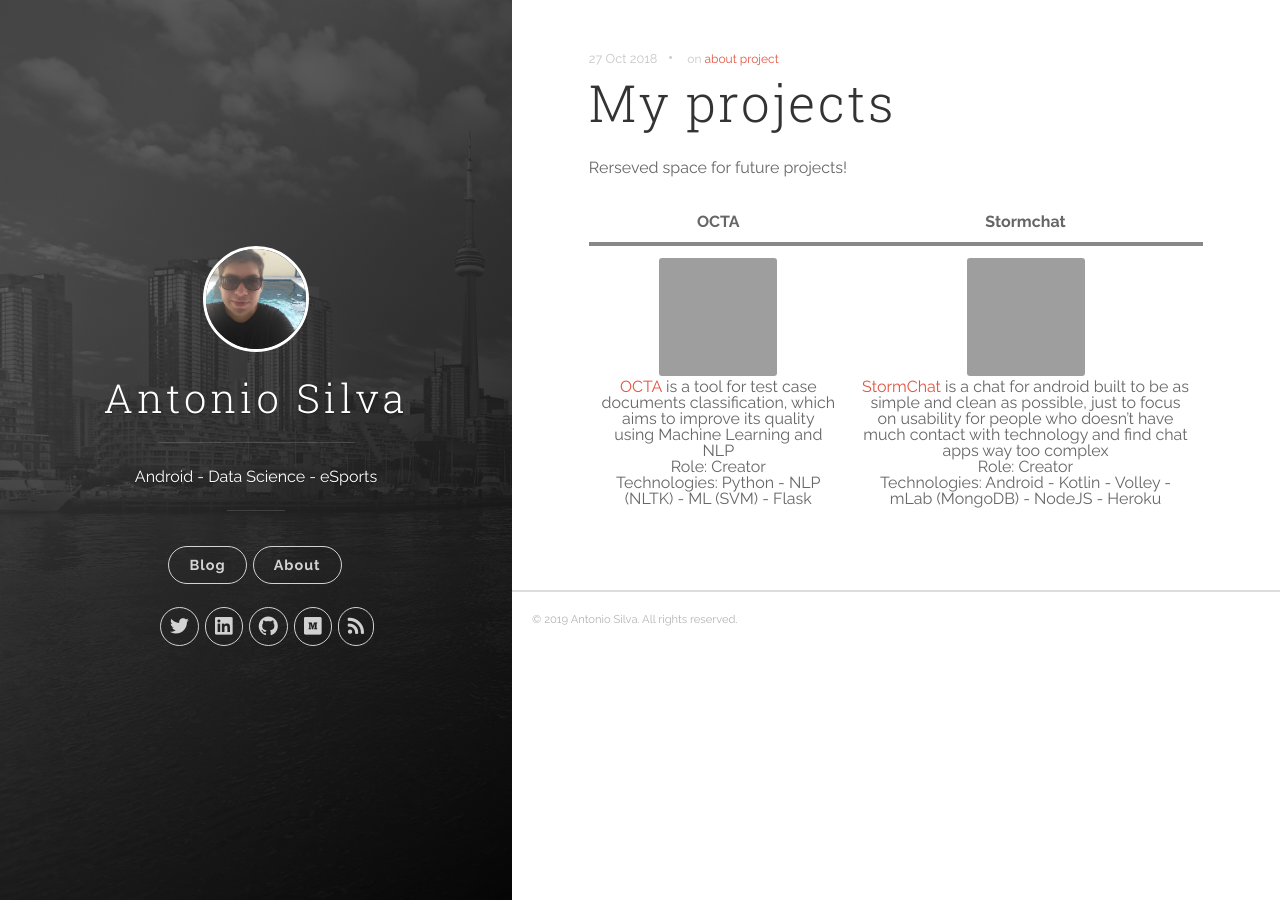
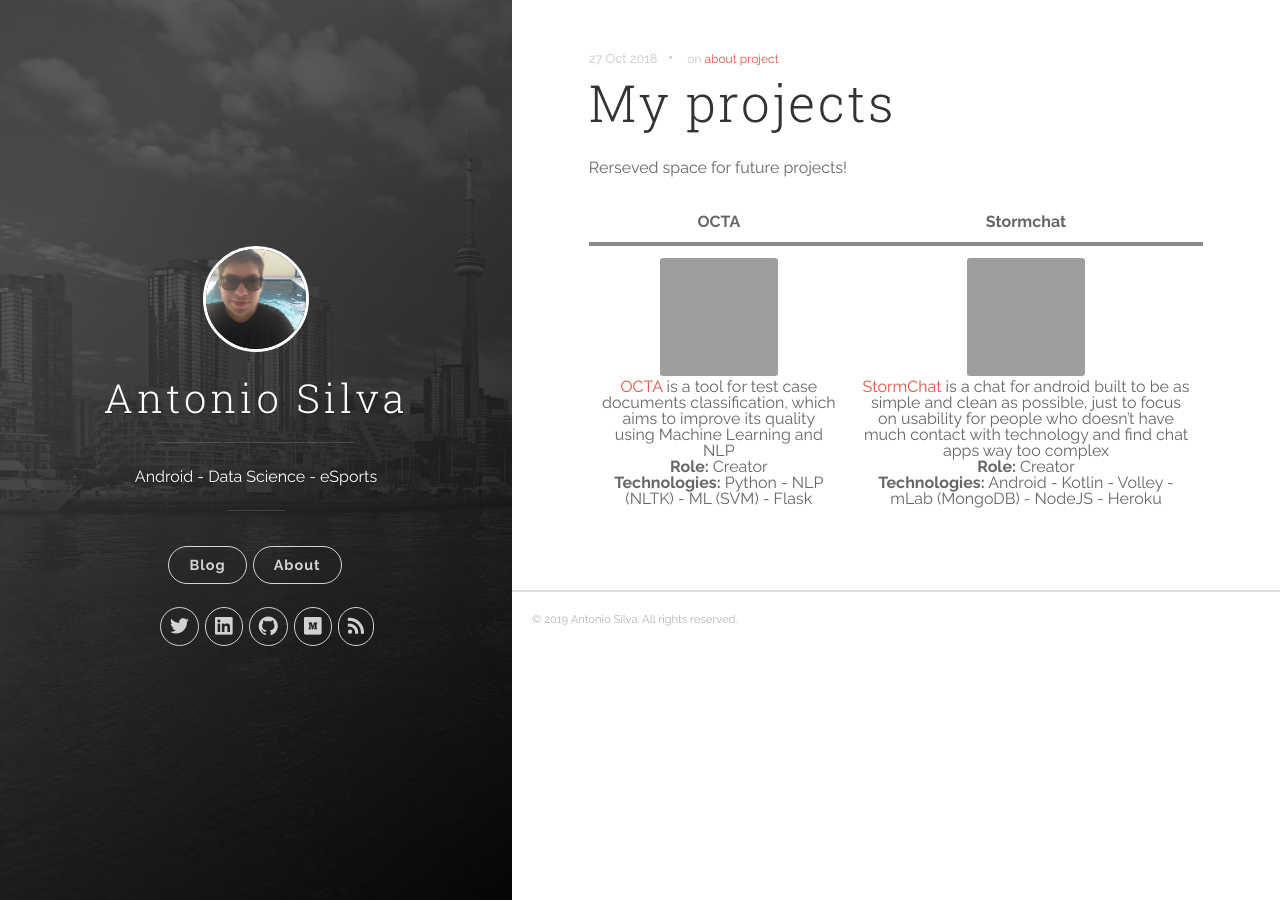
Before and after one commit to antoniosj/antoniosj.github.io, a Jekyll site: the page built from _posts/2018-10-27-my-projects.markdown, in a window 1280 px wide. Built offline with Jekyll 4.4.1, drawn with Linux system fonts in a browser that asks for light colours; grey boxes are pictures that could not be loaded.

Commit message:
Update 2018-10-27-my-projects.markdown

```diff
--- a/_posts/2018-10-27-my-projects.markdown
+++ b/_posts/2018-10-27-my-projects.markdown
@@ -9,4 +9,4 @@
 
 | OCTA  	| Stormchat   |
 | :---:	|:---:	|
-| <img src="https://github.com/antoniosj/blog-examples/blob/master/github-images/octa.png?raw=true" width="118px;" height="118px;" /><br /><b><a href="https://www.antoniosj.com/2018/octa/">OCTA</a></b> is a tool for test case documents classification, which aims to improve its quality using Machine Learning and NLP <br /> <b>Role:</b> Creator<br /> <b>Technologies:</b> Python - NLP (NLTK) - ML (SVM) - Flask | <img src="https://github.com/antoniosj/blog-examples/blob/master/github-images/storm.png?raw=true" width="118px;" height="118px;"/><br /> <b><a href="https://github.com/antoniosj/stormchat">StormChat</a></b> is a chat for android built to be as simple and clean as possible, just to focus on usability for people who doesn't have much contact with technology and find chat apps way too complex<br /><b>Role:</b> Creator <br /><b>Technologies:</b> Android - Kotlin - Volley - mLab (MongoDB) - NodeJS - Heroku	|
+| <img src="https://github.com/antoniosj/blog-examples/blob/master/github-images/octa.png?raw=true" width="118px;" height="118px;" /><br /><a href="https://www.antoniosj.com/2018/octa/">OCTA</a> is a tool for test case documents classification, which aims to improve its quality using Machine Learning and NLP <br /> **Role:** Creator<br /> **Technologies:** Python - NLP (NLTK) - ML (SVM) - Flask | <img src="https://github.com/antoniosj/blog-examples/blob/master/github-images/storm.png?raw=true" width="118px;" height="118px;"/><br /> <a href="https://github.com/antoniosj/stormchat">StormChat</a> is a chat for android built to be as simple and clean as possible, just to focus on usability for people who doesn't have much contact with technology and find chat apps way too complex<br />**Role:** Creator <br />**Technologies:** Android - Kotlin - Volley - mLab (MongoDB) - NodeJS - Heroku	|
```
